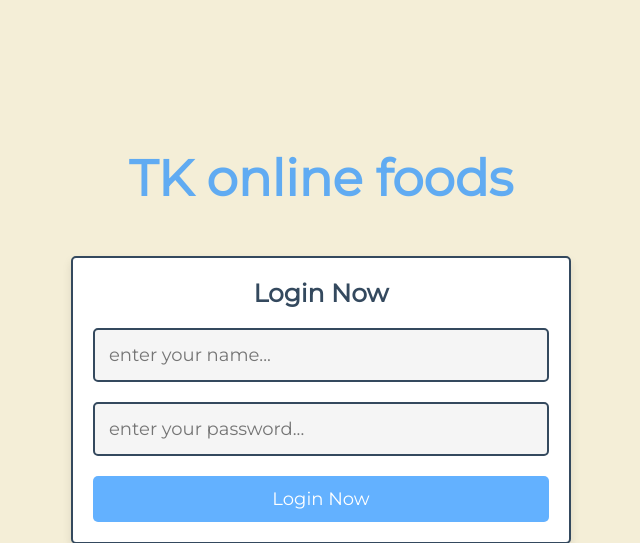
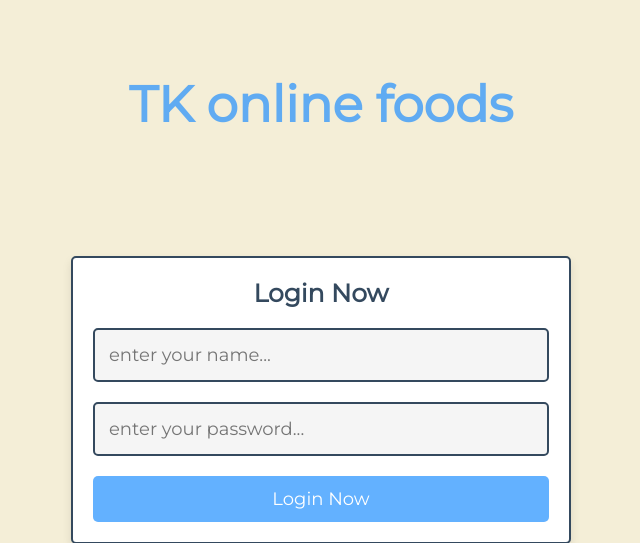
Before and after one commit to chevxurde/e7_online_foods, a PHP site: page /admin/login.php in a window 1280 px wide. Shown: the top 543 px of the page, without its empty margins (319-959 px from the left). Run offline with PHP 8.4, Linux system fonts and the light colour scheme.

Commit message:
update login admin title

```diff
--- a/components/admin_header.php
+++ b/components/admin_header.php
@@ -32,7 +32,7 @@
 
       <div class="icons">
          <?php
-                if(isset($_SESSION["user_id"])){
+                if(isset($_SESSION["admin_id"])){
                     ?>
                         <div class="fa-solid fa-user-check fas" id="user-btn" style="color: #158affa9;"></div>
                     <?php
--- a/css/admin_style.css
+++ b/css/admin_style.css
@@ -5,9 +5,9 @@
    text-align: center;
    font-weight: 600;
    position: absolute;
-   top: 20%;
+   top: 10%;
    left: 50%;
-   transform: translate(-50%, -20%);
+   transform: translate(-50%, -10%);
 }
 :root{
    --main-color:#158affa9;
```
